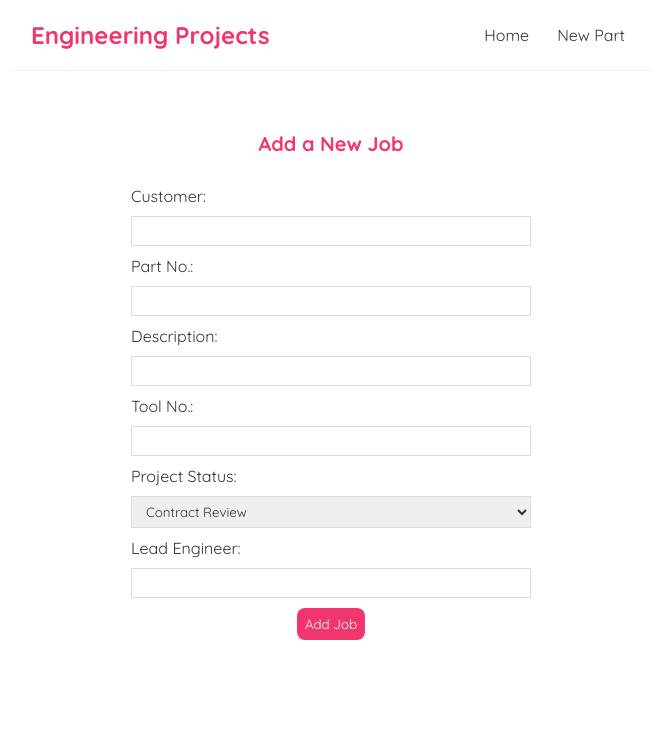
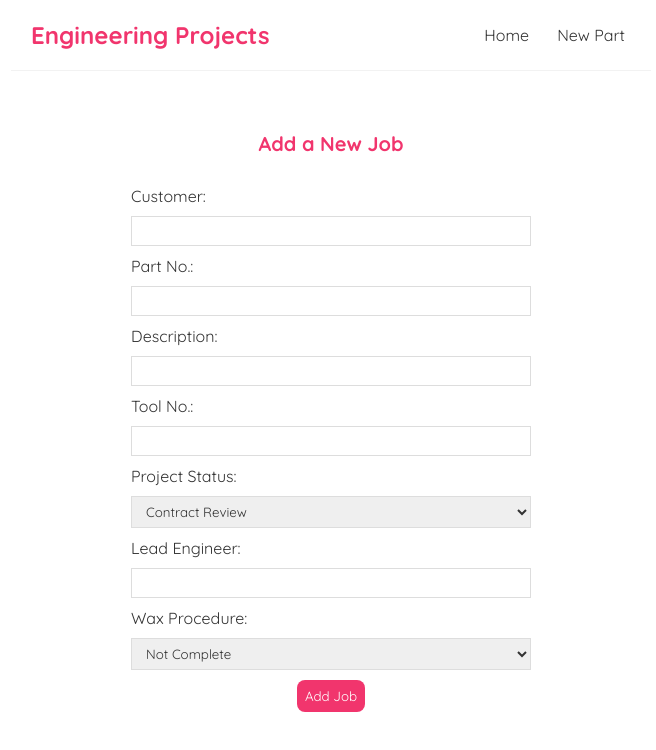
Before and after one commit to Wxmnath/engineering-samples-tracker, a React (Create React App) app: page /create in a window 1280 px wide. Shown: the top 750 px of the page, without its empty margins (309-965 px from the left). Built offline with nearby package versions, Linux system fonts and the light colour scheme.

Commit message:
update added to ProjectDetails using axios

```diff
--- a/Data/db.json
+++ b/Data/db.json
@@ -1,27 +1,35 @@
 {
   "ProjectsData": [
     {
-      "Part": "CH2465M0002",
-      "Tool": "4991",
-      "Stage": "In Production",
-      "Engineer": "Nathan Humphreys",
-      "id": 4
-    },
-    {
-      "Part": "3985-58033",
+      "Customer": "Leonardo",
+      "Part": "39855-57033",
+      "Description": "box",
       "Tool": "4797",
       "Stage": "In Production",
       "Engineer": "Nathan Humphreys",
-      "id": 5
+      "id": 1,
+      "WaxProcedure": "Complete",
+      "FoundryProcedure": "Not Complete"
+    },
+    {
+      "Customer": "Collins",
+      "Part": "IC75940",
+      "Description": "RAT",
+      "Tool": "5045",
+      "Stage": "Contract Review",
+      "Engineer": "J Castell",
+      "id": 2,
+      "WaxProcedure": "Complete"
     },
     {
       "Customer": "Leonardo",
-      "Part": "3985-57033",
-      "Description": "Processor",
-      "Tool": "4797",
-      "Stage": "In Production",
-      "Engineer": "Nathan Humphreys",
-      "id": 6
+      "Part": "CH2465M0002",
+      "Description": "test",
+      "Tool": "1111",
+      "Stage": "Contract Review",
+      "Engineer": "Buddy",
+      "WaxProcedure": "Complete",
+      "id": 3
     }
   ]
 }
--- a/package.json
+++ b/package.json
@@ -6,6 +6,7 @@
     "@testing-library/jest-dom": "^5.16.4",
     "@testing-library/react": "^13.3.0",
     "@testing-library/user-event": "^13.5.0",
+    "axios": "^1.2.1",
     "react": "^18.2.0",
     "react-dom": "^18.2.0",
     "react-router-dom": "^6.3.0",
--- a/src/Components/Create.js
+++ b/src/Components/Create.js
@@ -8,20 +8,32 @@ function Create() {
   const [Stage, setStage] = useState("Contract Review");
   const [Engineer, setEngineer] = useState("");
   const [Customer, setCustomer] = useState("");
+  const [WaxProcedure, setWaxProcedure] = useState("");
+
   const [Description, setDescription] = useState("");
   const [isPending, setIsPending] = useState(false);
   const history = useNavigate();
 
   const handleSubmit = (e) => {
-    e.preventDefault();
-    const project = { Customer, Part, Description, Tool, Stage, Engineer };
+    e.preventDefault(); // prevents the form from refreshing in the browser
+    const project = {
+      Customer,
+      Part,
+      Description,
+      Tool,
+      Stage,
+      Engineer,
+      WaxProcedure,
+    };
 
     setIsPending(true);
 
     fetch("http://localhost:8000/ProjectsData", {
+      // This is asynchronous and returns a promise.
       method: "POST",
       headers: { "Content-Type": "application/json" },
-      body: JSON.stringify(project),
+      body: JSON.stringify(project), // body is the actual data we send with this request. This data is project.
+      // JSON.stringify turns the object of project in to a string
     }).then(() => {
       setIsPending(false);
       history("/");
@@ -82,11 +94,22 @@ function Create() {
           onChange={(e) => setEngineer(e.target.value)}
         />
 
+        <label>Wax Procedure: </label>
+        <select
+          value={WaxProcedure}
+          onChange={(e) => setWaxProcedure(e.target.value)}
+        >
+          <option value="Not Complete">Not Complete</option>
+          <option value="Complete">Complete</option>
+        </select>
+
         {!isPending && <button type="submit">Add Job</button>}
         {isPending && (
           <button type="submit" disabled>
             Adding blog...
           </button>
+          // if isPending is false will show button to be showing Add Job
+          // if isPending is true after it has been clicked will trurn to Adding blog... - disabled added to not allow user to click again.
         )}
       </form>
     </div>
--- a/src/Components/ProjectDetails.js
+++ b/src/Components/ProjectDetails.js
@@ -1,16 +1,18 @@
 /* eslint-disable react/no-array-index-key */
-import React from "react";
+import React, { useState } from "react";
 import { useNavigate, useParams } from "react-router-dom";
-import CheckList from "./CheckList";
+import axios from "axios";
+
 import useFetch from "./useFetch";
 
 function ProjectDetails() {
+  const [waxProcedure, setWaxProcedure] = useState("");
   const { id } = useParams();
   const {
-    data: project,
+    data: project, // data is now called project
     error,
     isPending,
-  } = useFetch(`http://localhost:8000/ProjectsData/${id}`);
+  } = useFetch(`http://localhost:8000/ProjectsData/${id}`); // Reusing custom hook from useFetch component
   const history = useNavigate();
 
   const handleClickDelete = () => {
@@ -19,6 +21,30 @@ function ProjectDetails() {
     }).then(() => {
       history("/");
     });
+  };
+
+  const handleUpdate = async (e) => {
+    e.preventDefault();
+
+    const res = await axios.patch(`http://localhost:8000/ProjectsData/${id}`, {
+      WaxProcedure: waxProcedure,
+    });
+    console.log(res);
+
+    //   project.WaxProcedure = WaxProcedure;
+    //   console.log(project);
+    //   fetch(`http://localhost:8000/ProjectsData/${id}`, {
+    //     method: "PATCH",
+    //     headers: {
+    //       "Content-type": "application/json",
+    //       body: JSON.stringify({ WaxProcedure: "Not Complete" }),
+    //     },
+    //   })
+    //     .then((response) => {
+    //       console.log(response);
+    //       return response.json();
+    //     })
+    //     .then((data) => console.log(data));
   };
 
   return (
@@ -34,7 +60,31 @@ function ProjectDetails() {
           <h2>{project.Tool}</h2>
           <div>Project Status: {project.Stage}</div>
           <p>Lead engineer: {project.Engineer}</p>
-          <CheckList />
+
+          <div className="procedure-list">
+            <form>
+              Wax: <p>{project.WaxProcedure}</p>
+              <input
+                type="radio"
+                name="waxprocedure"
+                value="Not Complete"
+                required
+                onChange={(e) => setWaxProcedure(e.currentTarget.value)}
+              />
+              Not Complete
+              <input
+                type="radio"
+                name="waxprocedure"
+                value="Complete"
+                required
+                onChange={(e) => setWaxProcedure(e.currentTarget.value)}
+              />
+              Complete
+              <button type="submit" onClick={handleUpdate}>
+                Update
+              </button>
+            </form>
+          </div>
           <button type="submit" onClick={handleClickDelete}>
             Delete
           </button>
```
Also changed, not shown: 1 other file (tests, documents, lock files or other folders).
